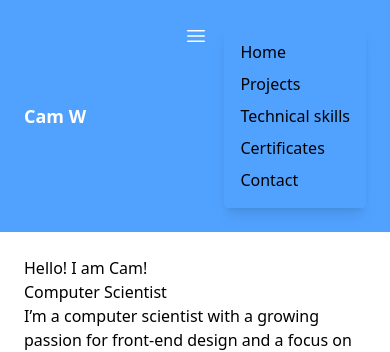
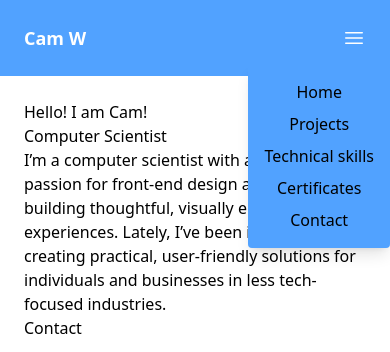
Before and after one commit to camy-code/camy-code.github.io, an Angular app: page / in a window 390 px wide. Both pictures are taken after a click on the icon 354 px from the left and 38 px from the top of the page. Shown: the top 352 px of the page. Built offline with nearby package versions, Linux system fonts and the light colour scheme.

Commit message:
Basic navbar made

```diff
--- a/src/app/components/layout/navbar/navbar.html
+++ b/src/app/components/layout/navbar/navbar.html
@@ -23,10 +23,10 @@
         </svg>
         @if (isMenuOpen()) {
           <div
-            class="bg-blue-400 p-4 rounded shadow-lg flex flex-col gap-2"
+            class="bg-blue-400 p-4 rounded shadow-lg flex flex-col items-end gap-2  absolute top-16 right-0 z-50"
           >
             @for (item of menuItems; track $index) {
-              <a [href]="item.link" class="hover:text-blue-500">{{ item.title }}</a>
+              <a [href]="item.link" class="hover:text-blue-500 mx-auto" >{{ item.title }}</a>
             }
           </div>
         }
--- a/src/app/components/layout/navbar/navbar.ts
+++ b/src/app/components/layout/navbar/navbar.ts
@@ -1,6 +1,6 @@
 import { Component, inject, signal } from '@angular/core';
 import { BreakpointObserver, Breakpoints } from '@angular/cdk/layout';
-
+import {NgClass} from '@angular/common';
 import { MenuInterface } from '../../../interfaces/menu-interface';
 
 @Component({
```
